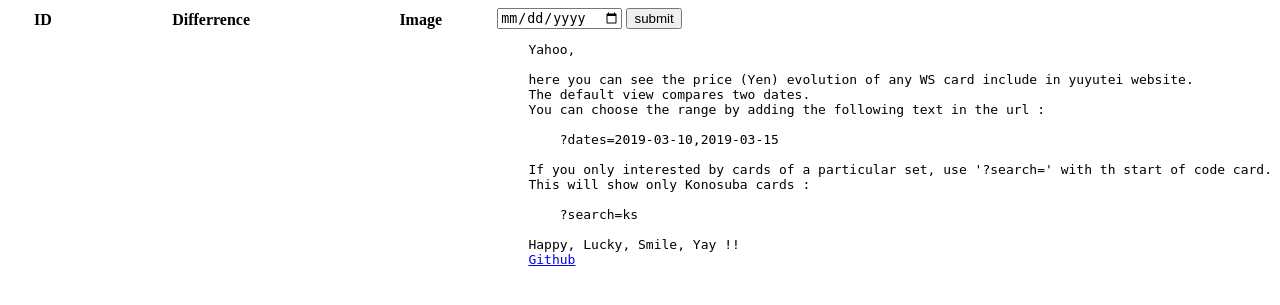
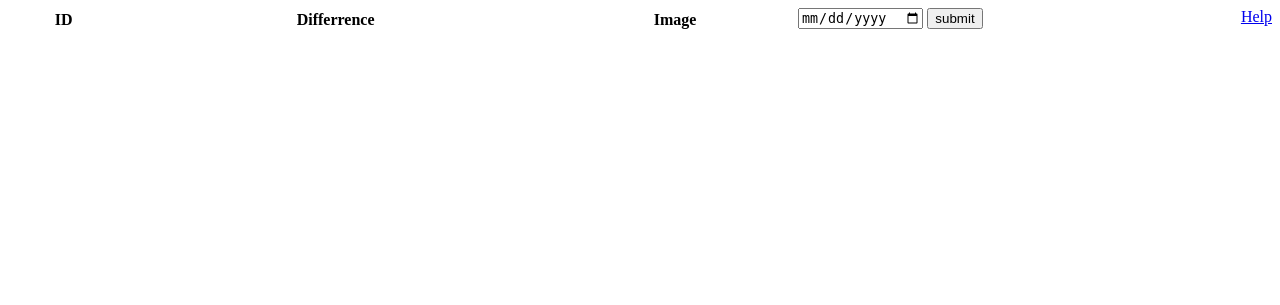
Before and after one commit to Akenaide/kusa, a Django app: page / in a window 1280 px wide. Shown: the top 305 px of the page. Run offline with Django 3.2, Linux system fonts and the light colour scheme; data that the repository does not hold is empty.

Commit message:
better help

```diff
--- a/card/static/card/main.js
+++ b/card/static/card/main.js
@@ -6,3 +6,7 @@
         img.setAttribute('src', preview);
     };
 });
+
+document.getElementById('toggleHelp').onclick = function() {
+    document.getElementById('help').classList.toggle('hide');
+}
--- a/card/static/card/style.css
+++ b/card/static/card/style.css
@@ -7,5 +7,13 @@ tr:not(.hide):nth-child(even) {
 
 .grid {
     display: grid;
-    grid-template-columns: 5fr 2fr;
+    grid-template-columns: 5fr 3fr;
 }
+
+#help {
+    white-space: pre-wrap;
+}
+
+#toggleHelp {
+    float: right;
+}
--- a/card/templates/home.html
+++ b/card/templates/home.html
@@ -41,11 +41,14 @@
                 {% csrf_token %}
                 <input type="date" name="date" />
                 <input type="submit" value="submit"/>
+                <a href="#" id="toggleHelp">Help</a>
             </form>
-            <pre class="presentation">
+            <pre class="presentation hide" id="help">
     Yahoo,
 
     here you can see the price (Yen) evolution of any WS card include in yuyutei website.
+    To show images, move your cursor on the card's id in ID column.
+
     The default view compares two dates.
     You can choose the range by adding the following text in the url :
     <code>
@@ -57,6 +60,7 @@
         ?search=ks
     </code>
     Happy, Lucky, Smile, Yay !!
+
     <a href="https://github.com/Akenaide/kusa">Github</a>
             </pre>
         </div>
```
